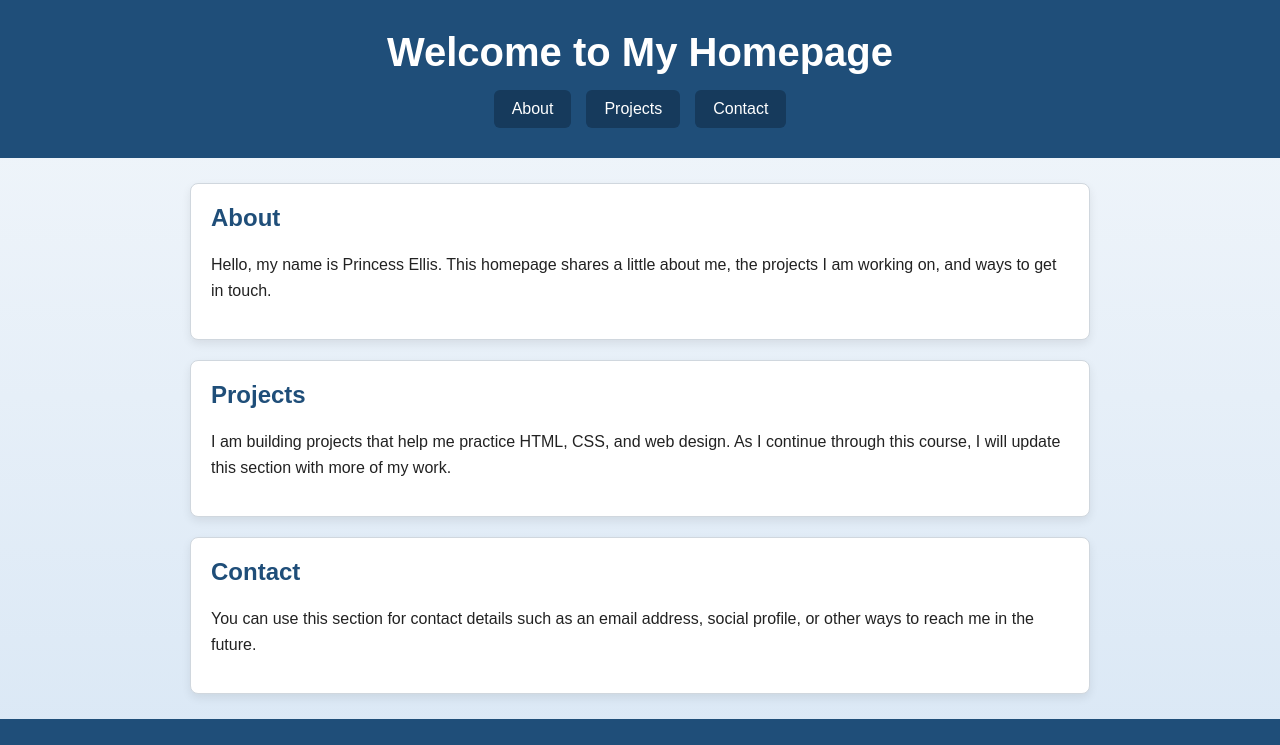
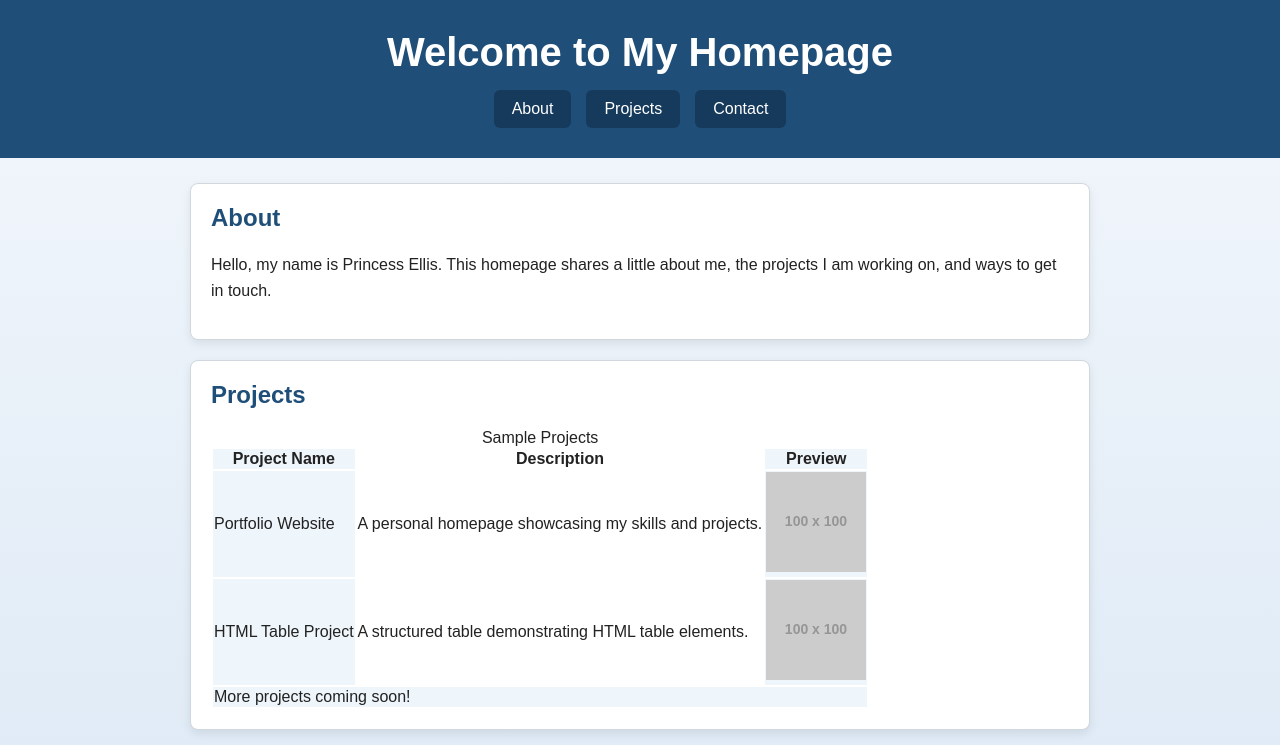
Before and after one commit to pellis2130/pellis2130.github.io, a plain HTML site: page index.html in a window 1280 px wide. Shown: the top 745 px of the page. Drawn offline with Linux system fonts and the light colour scheme; placeholder pictures from the web are drawn by us.

Commit message:
Update index.html

```diff
--- a/index.html
+++ b/index.html
@@ -35,14 +35,48 @@
     </section>
 
     <section id="projects">
-      <header>
-        <h2>Projects</h2>
-      </header>
-      <p>
-        I am building projects that help me practice HTML, CSS, and web design.
-        As I continue through this course, I will update this section with more of my work.
-      </p>
-    </section>
+  <header>
+    <h2>Projects</h2>
+  </header>
+
+  <table>
+    <caption>Sample Projects</caption>
+
+    <colgroup>
+      <col style="background-color: #eef5fb;">
+      <col>
+      <col style="background-color: #eef5fb;">
+    </colgroup>
+
+    <thead>
+      <tr>
+        <th>Project Name</th>
+        <th>Description</th>
+        <th>Preview</th>
+      </tr>
+    </thead>
+
+    <tbody>
+      <tr>
+        <td>Portfolio Website</td>
+        <td>A personal homepage showcasing my skills and projects.</td>
+        <td><img src="https://via.placeholder.com/100"></td>
+      </tr>
+
+      <tr>
+        <td>HTML Table Project</td>
+        <td>A structured table demonstrating HTML table elements.</td>
+        <td><img src="https://via.placeholder.com/100"></td>
+      </tr>
+    </tbody>
+
+    <tfoot>
+      <tr>
+        <td colspan="3">More projects coming soon!</td>
+      </tr>
+    </tfoot>
+  </table>
+</section>
 
     <section id="contact">
       <header>
```
